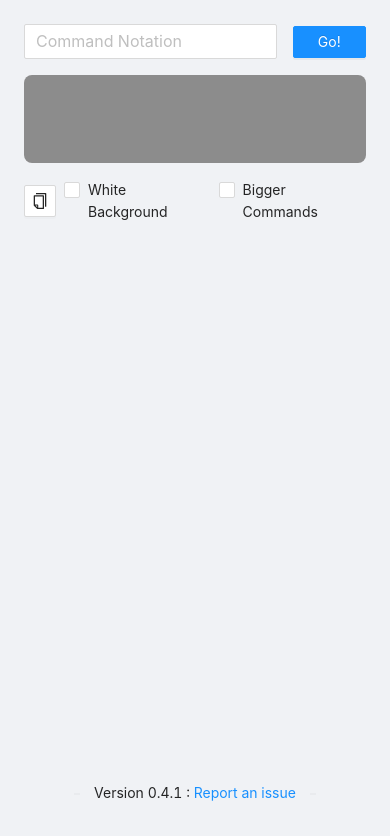
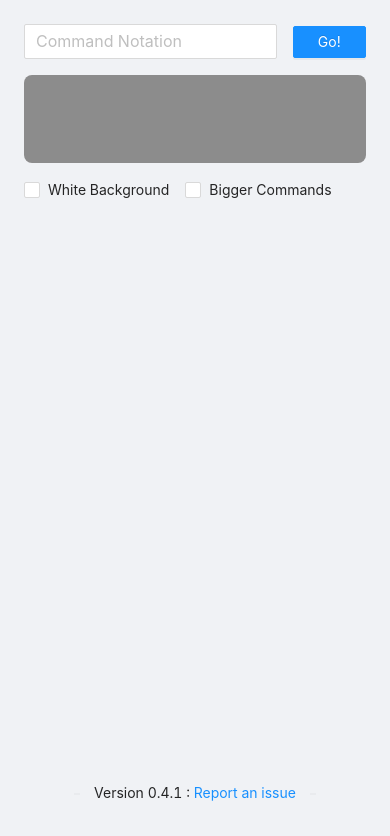
Before and after one commit to BigRiceEater/tekken-notation-builder, a React (Create React App) app: page /#/ in a window 390 px wide. Shown: the top 836 px of the page. Built offline with nearby package versions, Linux system fonts and the light colour scheme.

Commit message:
Hide the copy to clipboard for mobiles because it just doesn't work

```diff
--- a/src/components/controls.js
+++ b/src/components/controls.js
@@ -1,16 +1,26 @@
-import React from "react";
+import React, { useEffect, useState } from "react";
 import { Button, Space } from "antd";
 import { CopyOutlined } from "@ant-design/icons";
 import Checkbox from "./control-checkbox";
 
+
 const Controls = ({ data, onChange, onClipboardClick }) => {
+
+  const [showClipboardButton , setShowClipboardButton] = useState(false)
+
+  useEffect(()=>{
+    const isMobile = window.innerWidth <= 576 ;
+    setShowClipboardButton(!isMobile);
+  })
+
   return (
     <Space>
-      <Button
-        type="default"
-        icon={<CopyOutlined />}
-        onClick={onClipboardClick}></Button>
-
+      {showClipboardButton && (
+        <Button
+          type="default"
+          icon={<CopyOutlined />}
+          onClick={onClipboardClick}></Button>
+      )}
       <Checkbox
         controlName="whiteBackgroundChecked"
         checked={data.whiteBackgroundChecked}
```
